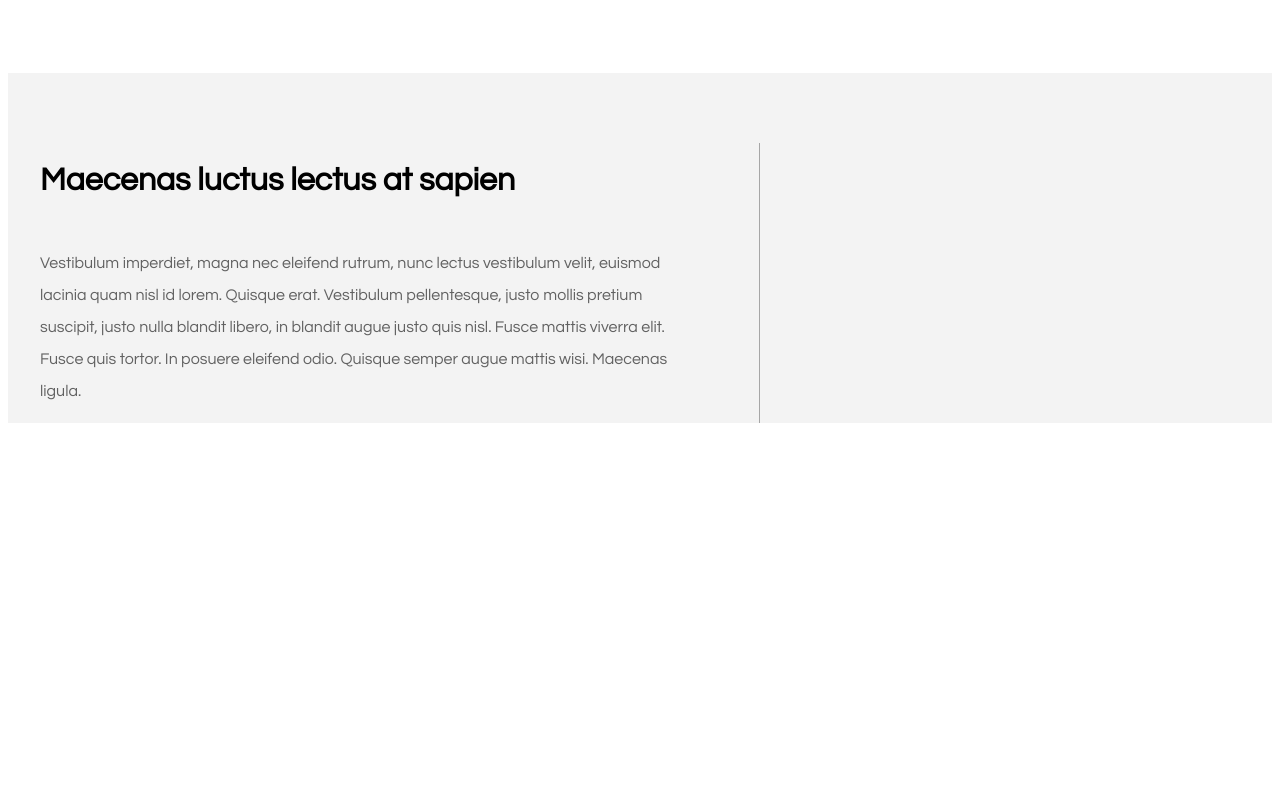
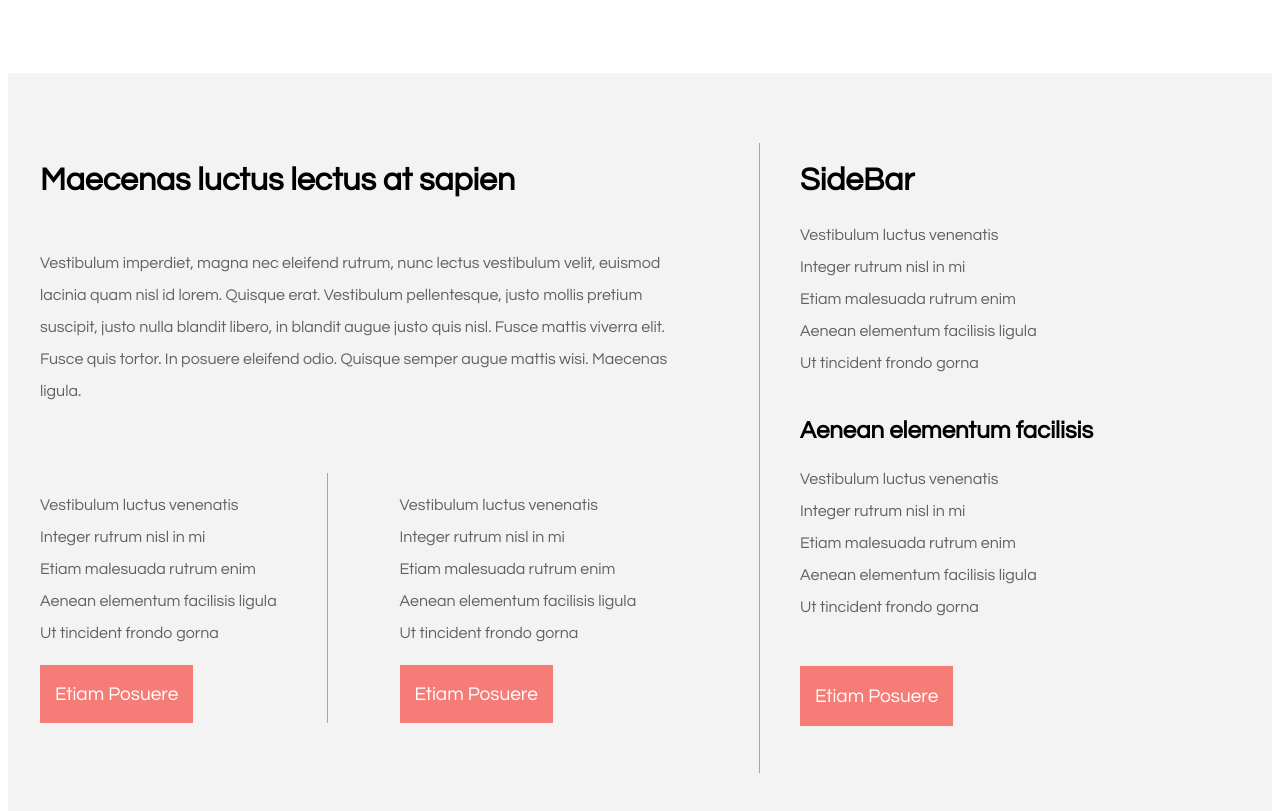
Before and after one commit to MehdiAlouafi/SoftString, a plain HTML site: page index.html in a window 1280 px wide. Shown: the part 561-1372 px from the top of the page. Before the commit the page ends 992 px from the top, so only its background shows below. Drawn offline with Linux system fonts and the light colour scheme.

Commit message:
second block finished, beginning the three columns color

```diff
--- a/css/style.css
+++ b/css/style.css
@@ -54,6 +54,7 @@ header a:hover {
 .second-block-wrapper {
 	background:#F3F3F3;
 	overflow: auto;
+	padding-bottom: 70px;
 }
 
 .align-wrap {
@@ -77,4 +78,99 @@ header a:hover {
 
 .right-content {
 	float: right;
+	width: 40%;
+	padding-left: 40px;
 }
+.two-columns {
+	padding-top: 50px;
+	overflow: auto;
+	padding-bottom: 50px;
+}
+
+.box1 {
+	float: left;
+	border-right: 1px solid rgba(51, 51, 51, 0.4);
+	padding-right: 50px;
+}
+
+.box2 {
+	float: right;
+	width: 50%;
+}
+
+.box {
+	line-height: 2;
+}
+
+.box ul li {
+	list-style: none;
+
+}
+
+.box a {
+	text-decoration: none;
+	color: rgba(0,0,0,.6);
+}
+
+
+.box a:hover {
+	text-decoration: underline;
+}
+
+
+.link-in-box {
+	display: inline-block;
+	background: #f67c78;
+	padding: 10px 15px;
+	font-size: 19px;
+	color: #fff !important;
+}
+
+
+.link-in-box:hover {
+	text-decoration: none !important;
+	background-color: #fc625f !important;
+
+}
+
+.right-content ul li {
+	list-style: none;
+	line-height: 2;
+
+}
+
+.right-content ul li a {
+	text-decoration: none;
+	color: rgba(0,0,0,.6);
+}
+
+.right-content a:hover {
+	text-decoration: underline;
+
+}
+
+#second-list {
+	margin-top: 20px;
+}
+
+
+.right-content h2 {
+	margin-bottom: 0;
+	padding-top: 20px;
+}
+
+#right {
+	display: inline-block  ;
+	padding: 20px 15px  ;
+	background-color: #f67c78;
+	color: #fff;
+	text-decoration: none;
+	font-size: 19px;
+	position: relative;
+	top: 27px;
+
+}
+
+#right:hover {
+	background: #fc625f;
+}
--- a/index.html
+++ b/index.html
@@ -25,10 +25,52 @@
 					<div class="left-content">
 						<h1>Maecenas luctus lectus at sapien</h1>
 						<p>Vestibulum imperdiet, magna nec eleifend rutrum, nunc lectus vestibulum velit, euismod lacinia quam nisl id lorem. Quisque erat. Vestibulum pellentesque, justo mollis pretium suscipit, justo nulla blandit libero, in blandit augue justo quis nisl. Fusce mattis viverra elit. Fusce quis tortor. In posuere eleifend odio. Quisque semper augue mattis wisi. Maecenas ligula.</p>
-						<div class="content-left"></div>
-						<div class="content-right"></div>
+						<div class="two-columns">
+							<div class="box box1">
+								<ul>
+									<li><a href="#">Vestibulum luctus venenatis</a></li>
+									<li><a href="#">Integer rutrum nisl in mi</a></li>
+									<li><a href="#">Etiam malesuada rutrum enim</a></li>
+									<li><a href="#">Aenean elementum facilisis ligula</a></li>
+									<li><a href="#">Ut tincident frondo gorna</a></li>
+								</ul>
+								<a class="link-in-box"href="#">Etiam Posuere</a>
+							</div>
+							<div class="box box2">
+								<ul>
+									<li><a href="#">Vestibulum luctus venenatis</a></li>
+									<li><a href="#">Integer rutrum nisl in mi</a></li>
+									<li><a href="#">Etiam malesuada rutrum enim</a></li>
+									<li><a href="#">Aenean elementum facilisis ligula</a></li>
+									<li><a href="#">Ut tincident frondo gorna</a></li>
+								</ul>
+								<a class="link-in-box"href="#">Etiam Posuere</a>
+							</div>
+
+						</div>
+
 					</div>
-					<div class="right-content"></div>
+					<div class="right-content">
+						<h1>SideBar</h1>
+							<ul>
+									<li><a href="#">Vestibulum luctus venenatis</a></li>
+									<li><a href="#">Integer rutrum nisl in mi</a></li>
+									<li><a href="#">Etiam malesuada rutrum enim</a></li>
+									<li><a href="#">Aenean elementum facilisis ligula</a></li>
+									<li><a href="#">Ut tincident frondo gorna</a></li>
+								</ul>
+								<h2>Aenean elementum facilisis</h1>
+								<ul id="second-list">
+									<li><a href="#">Vestibulum luctus venenatis</a></li>
+									<li><a href="#">Integer rutrum nisl in mi</a></li>
+									<li><a href="#">Etiam malesuada rutrum enim</a></li>
+									<li><a href="#">Aenean elementum facilisis ligula</a></li>
+									<li><a href="#">Ut tincident frondo gorna</a></li>
+								</ul>
+								<a id="right" href="#">Etiam Posuere</a>
+						</div>
+
+					</div>
 		</div>
 </div>
 </body>
```
